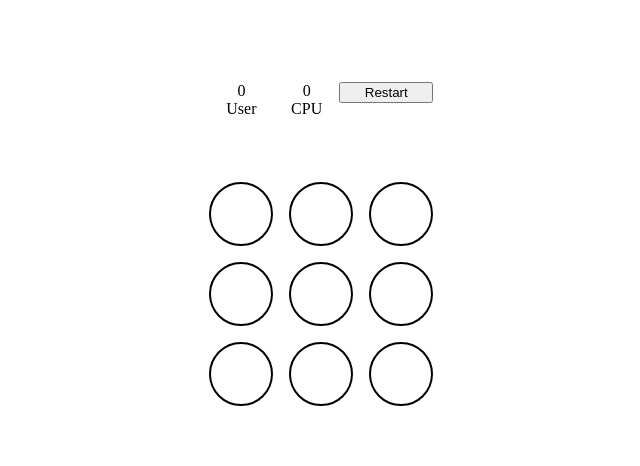
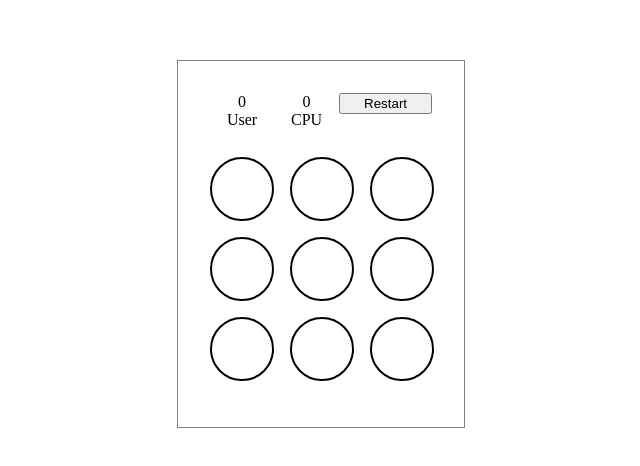
Before and after one commit to musicaldoofus/link-four, a React (Create React App) app: page / in a window 1280 px wide. Shown: the part 156-622 px from the top of the page, without its empty margins (319-959 px from the left). Built offline with nearby package versions, Linux system fonts and the light colour scheme.

Commit message:
Stable board container transition using App.state.factorDepth

```diff
--- a/src/App.css
+++ b/src/App.css
@@ -11,8 +11,16 @@ body, html {
 div#root, div.app {
     height: inherit;
 }
-div#display {
+.board-container {
     margin: auto;
+    display: -ms-flexbox;
+    display: -webkit-flex;
+    display: flex;
+    flex-direction: column;
+    transition: all ease 0.4s;
+    border: 1px solid gray;
+    padding: 2em;
+    height: auto;
 }
 .app {
     position: relative;
--- a/src/App.js
+++ b/src/App.js
@@ -46,9 +46,7 @@ class App extends Component {
 		this.setState({
 			winner,
 			scores
-		}, () => {
-			return window.setTimeout(() => this.handleRefresh(winner === 'tie' ? -1 : 1), this.closeOutTime);
-		});
+		}, () => window.setTimeout(() => this.handleRefresh(winner === 'tie' ? -1 : 1), this.closeOutTime));
 	}
 
 	handleRefresh(increment) {
@@ -62,14 +60,19 @@ class App extends Component {
 		this.setState(toggleState, () => {
 			window.setTimeout(() => this.setState({
 				showGameBoard: true
-			}), 10)
+			}), increment ? 400 : 10)
 		});
 	}
 
 	render() {
+		const boardContainerStyle = {
+			width: `${(this.state.factorDepth * 4) + this.state.factorDepth - 1 + 4}em`,
+			height: `${(this.state.factorDepth * 4) + this.state.factorDepth + 8}em`
+		};
+		console.log(boardContainerStyle);
 		return (
 			<div className="app">
-				<div id="display">
+				<div className="board-container" style={boardContainerStyle}>
 					<HUD
 						scores={this.state.scores}
 						handleRefresh={() => this.handleRefresh()}
--- a/src/components/Column/Column.css
+++ b/src/components/Column/Column.css
@@ -2,7 +2,7 @@
 .column {
 	position: relative;
 	display: grid;
-	grid-gap: 16px;
+	grid-gap: 1em;
 	z-index: 1;
 }
 .column.open {
@@ -11,8 +11,8 @@
 .slot {
 	z-index: 2;
 	display: block;
-	width: 64px;
-	height: 64px;
+	width: 4em;
+	height: 4em;
 	border-radius: 100%;
 	border: 2px solid black;
 }
--- a/src/components/GameBoard/GameBoard.css
+++ b/src/components/GameBoard/GameBoard.css
@@ -1,8 +1,5 @@
 /*GameBoard.css*/
-.game-board {
-
-}
 .columns-container {
 	display: grid;
-	grid-gap: 16px;
+	grid-gap: 1em;
 }
--- a/src/components/GameBoard/index.js
+++ b/src/components/GameBoard/index.js
@@ -89,10 +89,7 @@ class GameBoard extends Component {
 			invertedDiagonal,
 			horizontalLine,
 			verticalLine
-		].some(test => {
-			//console.log('test', test, test(this.state.currentUser));
-			return test(this.state.currentUser);
-		});
+		].some(test => test(this.state.currentUser));
 		return winnerTests || isTie();
 	}
 
@@ -100,10 +97,9 @@ class GameBoard extends Component {
 		this.props.incrementScore(this.state.currentUser, 1);
 		const isWinner = this.isWinner();
 		if (isWinner) {
-			this.props.handleWinner(isWinner === 'tie' ? 'tie' : this.state.currentUser);
 			this.setState({
 				columns: updatedColumnList
-			});
+			}, () => this.props.handleWinner(isWinner === 'tie' ? 'tie' : this.state.currentUser));
 		}
 		else {
 			const updatedUser = this.state.currentUser === 'user' ? 'cpu' : 'user';
--- a/src/components/HUD/HUD.css
+++ b/src/components/HUD/HUD.css
@@ -2,7 +2,8 @@
 .heads-up-display {
     display: grid;
     grid-template-columns: repeat(3, auto);
-    padding-bottom: 4em;
+    height: 4em;
+    padding-bottom: 2em;
 }
 .heads-up-display > div {
     display: flex;
```
Also changed, not shown: src/components/Column/index.js (+1 -7 lines).
